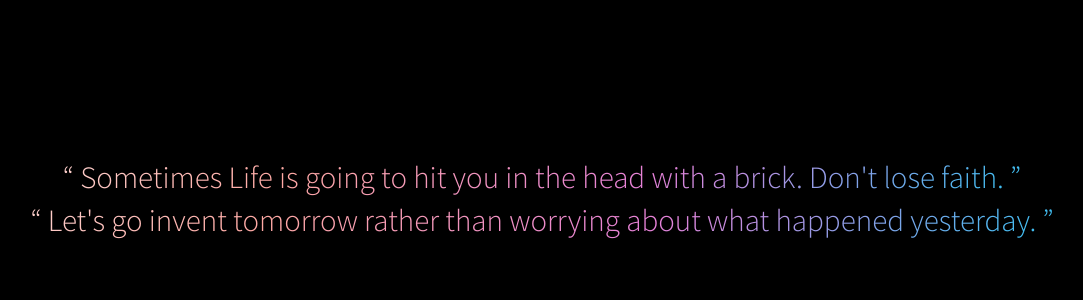
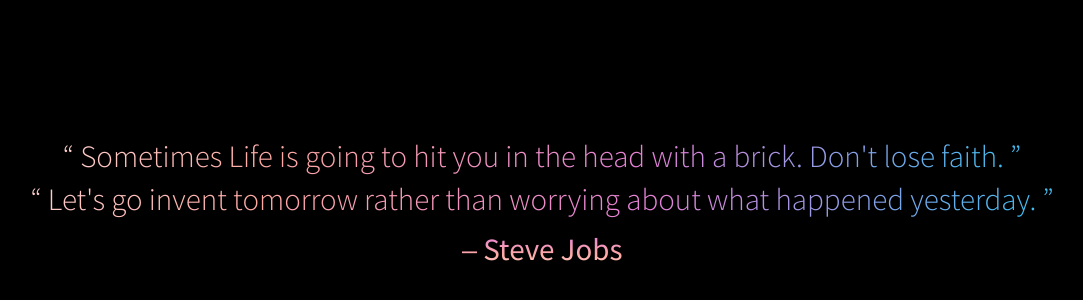
Before and after one commit to polarisjyb/iphone-3d-landing-page, a React (Create React App) app: page / in a window 1280 px wide. Shown: the part 202-502 px from the top of the page, without its empty margins (98-1181 px from the left). Built offline with nearby package versions, Linux system fonts and the light colour scheme.

Commit message:
인용구 저자 추가

```diff
--- a/src/sections/Quotation.js
+++ b/src/sections/Quotation.js
@@ -44,9 +44,9 @@ const Text = styled.p`
 
   span{
     position: absolute;
-    transform: translateY(3rem);
+    transform: translateY(4rem);
     animation-name: ${moveUp};
-    animation-duration: 2.5s;
+    animation-duration: 2s;
     animation-timing-function: ease;
     animation-fill-mode: forwards;
     font-family: var(--fontL);
@@ -54,6 +54,13 @@ const Text = styled.p`
     background-clip: text;
     -webkit-background-clip: text;
     -webkit-text-fill-color: transparent;
+  }
+
+  .author{
+    padding-top: 1rem;
+    text-align: end;
+    background-image: linear-gradient(-180deg, var(--gradient));
+    font-family: var(--fontR);
   }
 `
 
@@ -71,6 +78,9 @@ const Quotation = () => {
             &#8220; Let's go invent tomorrow rather than worrying about what happened yesterday. &#8221;
           </span>
         </Text>
+        <Text>
+          <span className='author'> &#x23AF; Steve Jobs</span>
+        </Text>
       </TextContainer>
     </Section>
   );
```
